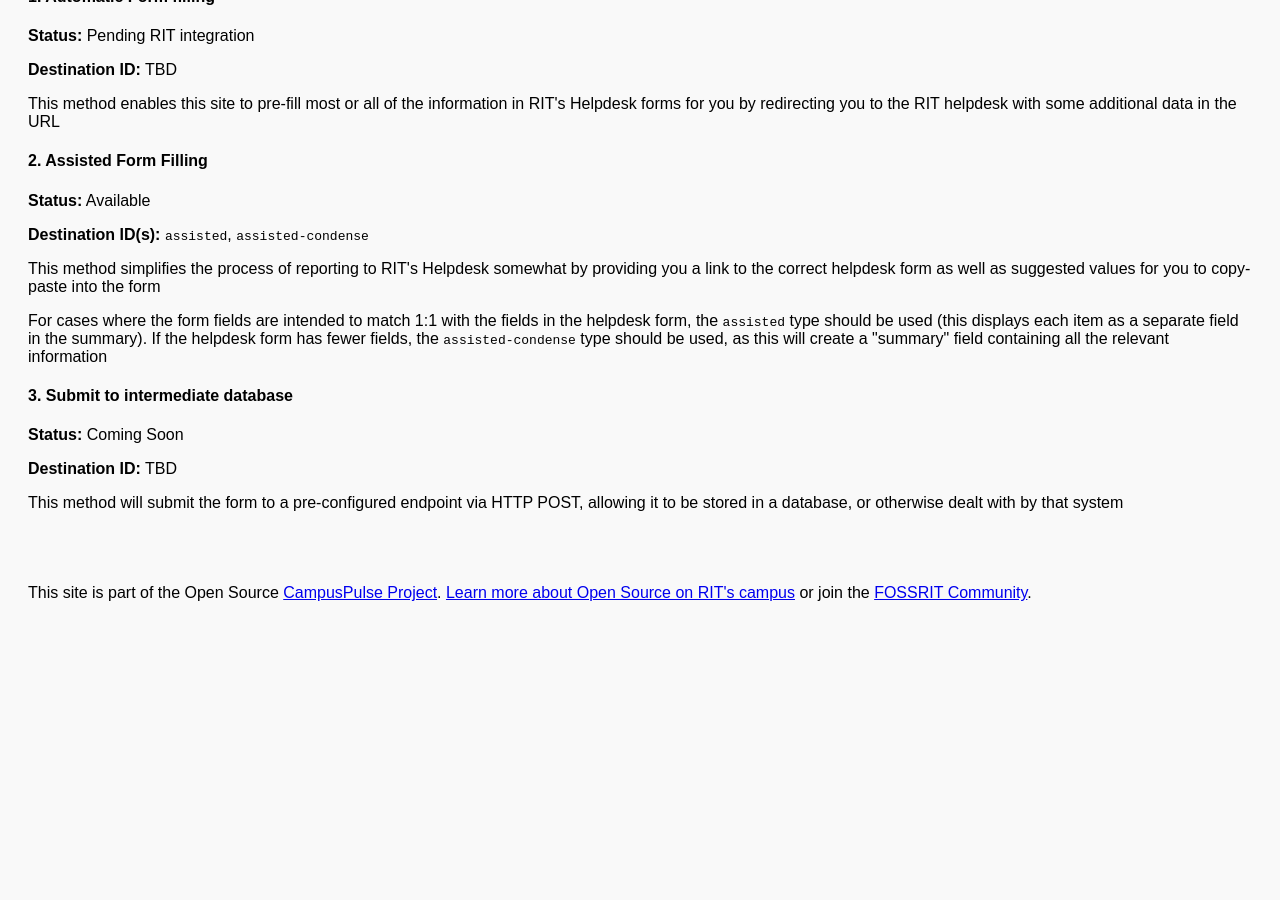
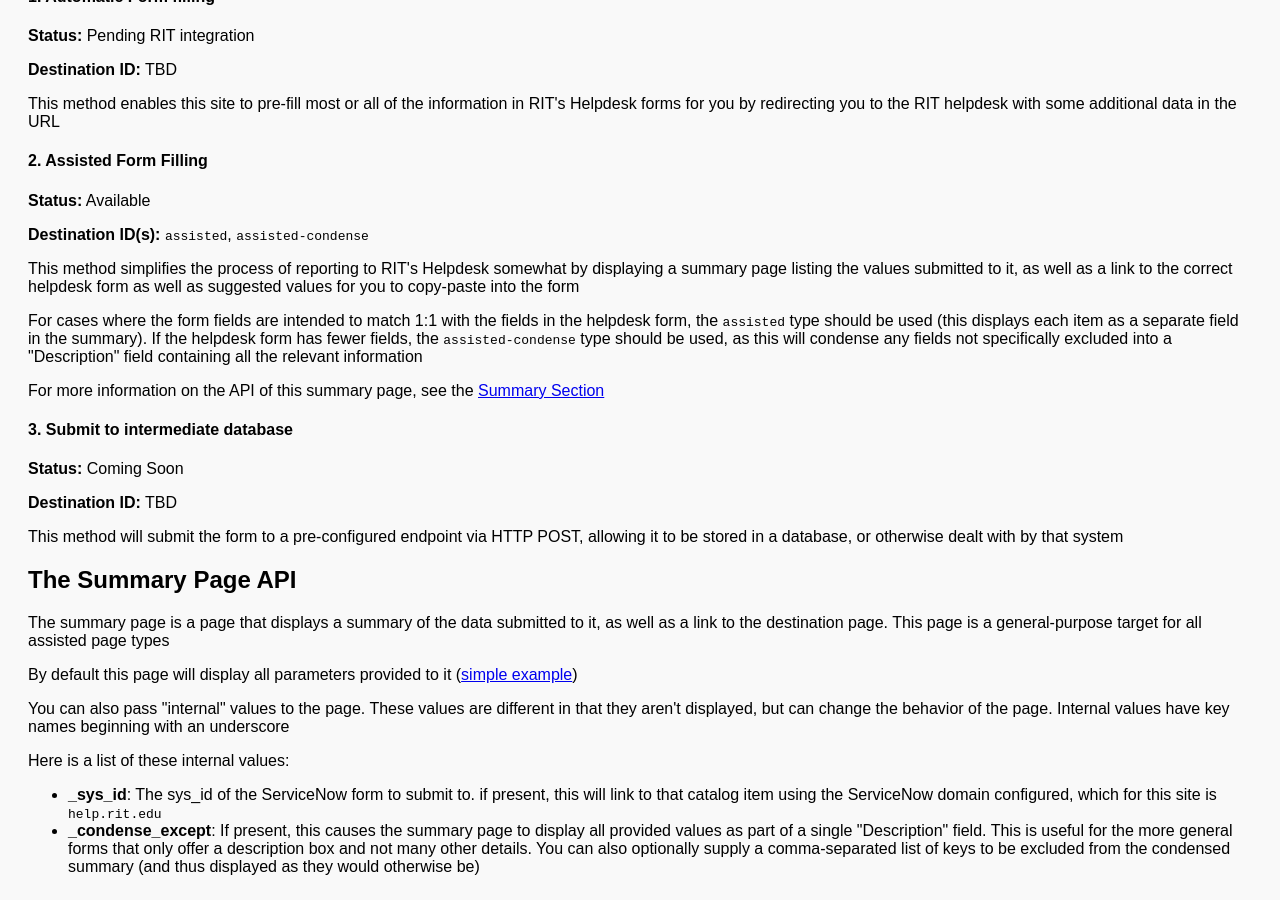
Before and after one commit to CampusPulse/suggest, a Jekyll site: the page built from index.html, in a window 1280 px wide and 900 px high, scrolled down 585 px. Built offline with Jekyll 4.4.1, drawn with Linux system fonts in a browser that asks for light colours; before the commit the page ends 1203 px from its top, so only the background shows below that.

Commit message:
further documentation on the reporting process and the summary page behavior

```diff
--- a/index.html
+++ b/index.html
@@ -33,8 +33,10 @@ title: CampusPulse Reporting System
 <p><strong>Status:</strong> Available</p>
 <p><strong>Destination ID(s):</strong> <span class="pre">assisted</span>, <span class="pre">assisted-condense</span></p>
 
-<p>This method simplifies the process of reporting to RIT's Helpdesk somewhat by providing you a link to the correct helpdesk form as well as suggested values for you to copy-paste into the form</p>
-<p>For cases where the form fields are intended to match 1:1 with the fields in the helpdesk form, the <span class="pre">assisted</span> type should be used (this displays each item as a separate field in the summary). If the helpdesk form has fewer fields, the <span class="pre">assisted-condense</span> type should be used, as this will create a "summary" field containing all the relevant information</p>
+<p>This method simplifies the process of reporting to RIT's Helpdesk somewhat by displaying a summary page listing the values submitted to it, as well as a link to the correct helpdesk form as well as suggested values for you to copy-paste into the form</p>
+<p>For cases where the form fields are intended to match 1:1 with the fields in the helpdesk form, the <span class="pre">assisted</span> type should be used (this displays each item as a separate field in the summary). If the helpdesk form has fewer fields, the <span class="pre">assisted-condense</span> type should be used, as this will condense any fields not specifically excluded into a "Description" field containing all the relevant information</p>
+
+<p>For more information on the API of this summary page, see the <a href="#summarypage">Summary Section</a></p>
 
 <h4>3. Submit to intermediate database</h4>
 <p><strong>Status:</strong> Coming Soon</p>
@@ -45,3 +47,19 @@ title: CampusPulse Reporting System
 <p><strong>Status:</strong> Coming Soon</p>
 <p><strong>Destination ID:</strong> TBD</p>
 <p>This method simplifies the process of reporting issues to RIT when the preferred method to recieve reports is via email. This method can generate a link that will open your email client with the correct address, subject line, and contents pre-filled</p> -->
+
+
+
+
+<h2 id="summarypage">The Summary Page API</h2>
+<p>The summary page is a page that displays a summary of the data submitted to it, as well as a link to the destination page. This page is a general-purpose target for all assisted page types</p>
+
+<p>By default this page will display all parameters provided to it (<a href="{{ " /button.html" | relative_url }}?foo=bar&baz=bat">simple example</a>)</p>
+
+<p>You can also pass "internal" values to the page. These values are different in that they aren't displayed, but can change the behavior of the page. Internal values have key names beginning with an underscore</p>
+
+<p>Here is a list of these internal values:</p>
+<ul>
+	<li><strong>_sys_id</strong>: The sys_id of the ServiceNow form to submit to. if present, this will link to that catalog item using the ServiceNow domain configured, which for this site is <span class="pre">{{ site.servicenow_domain }}</span> </li>
+	<li><strong>_condense_except</strong>: If present, this causes the summary page to display all provided values as part of a single "Description" field. This is useful for the more general forms that only offer a description box and not many other details. You can also optionally supply a comma-separated list of keys to be excluded from the condensed summary (and thus displayed as they would otherwise be)</li>
+</ul>
```
